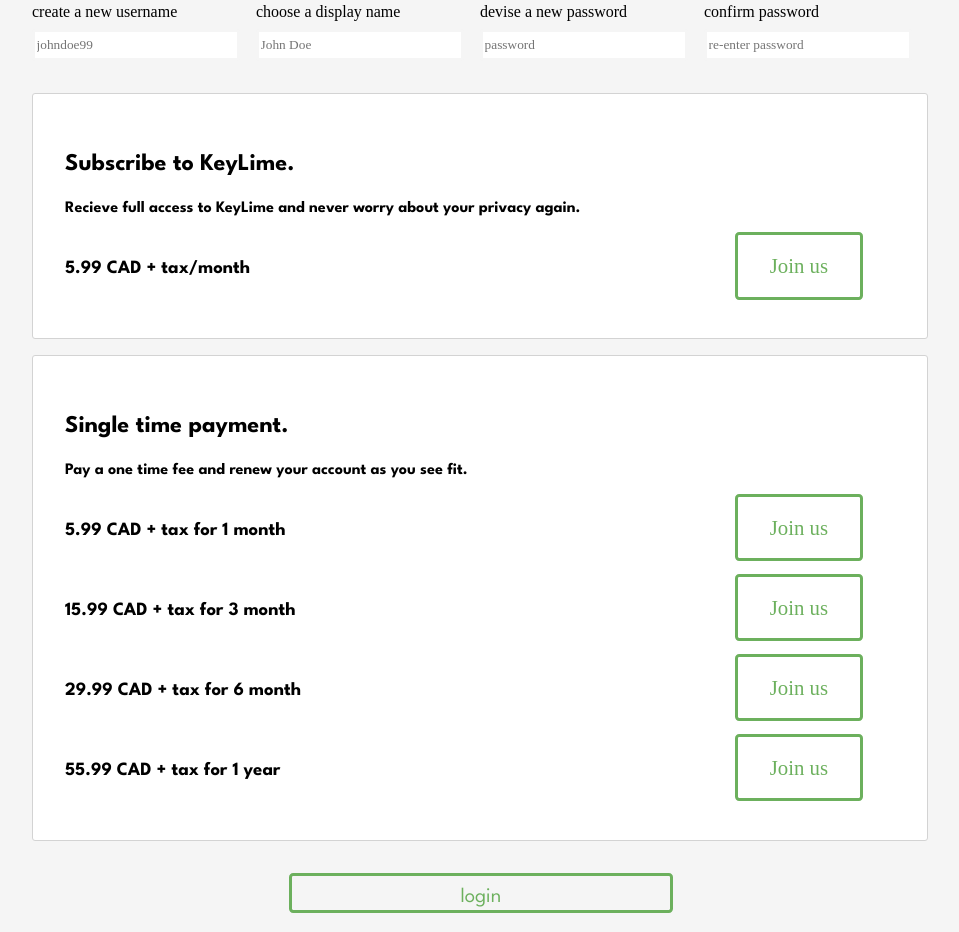
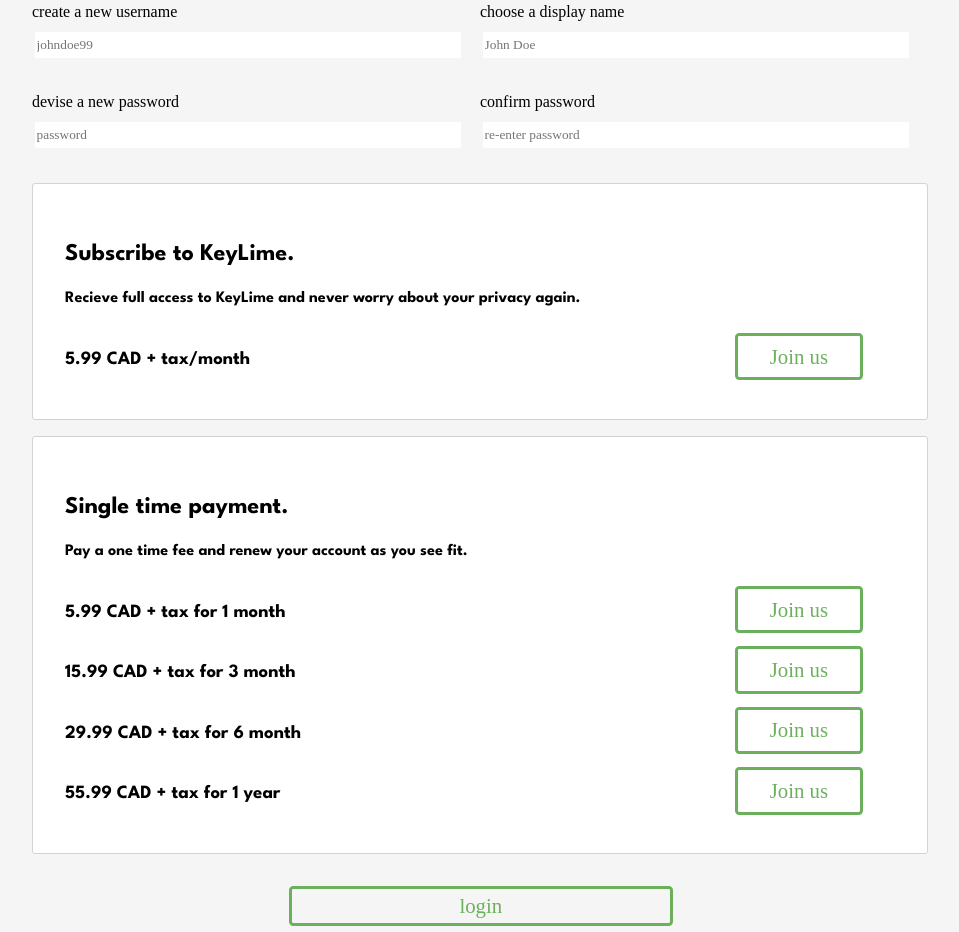
Before and after one commit to ali-rasheed/KeyLime, a plain HTML site: page index.html in a window 1280 px wide. Shown: the part 507-1439 px from the top of the page, without its empty margins (160-1119 px from the left). Drawn offline with Linux system fonts and the light colour scheme; files whose address does not match are found by name; a web font is replaced by a local one.

Commit message:
height and font-weight adjustment

```diff
--- a/css/grid.css
+++ b/css/grid.css
@@ -159,6 +159,9 @@
     align-items: center;
 
 }
+#new-user-form div{
+flex-wrap: wrap;    flex-basis: 50%;
+}
 /* -------------media queries-------------- */
 @media screen and (max-width:1300px) {
     aside {
@@ -185,6 +188,7 @@
     }
     #new-user-form div{
         flex-grow: 1;
+        flex-basis: 50%;
     }
 section.new-user{
     padding: 15vw;
--- a/css/styles.css
+++ b/css/styles.css
@@ -164,7 +164,8 @@
 }
 
 .text-container {
-  min-height: 5rem;
+  /* height: ; */
+  min-height: 100%;
 }
 
 .grid-div {
@@ -386,7 +387,7 @@
 
 .button-link,
 button {
-  font-weight: 400;
+  font-weight: 500;
   font-size: 1.3rem;
   display: inline-block;
   padding: 0.3rem 2rem;
@@ -397,6 +398,7 @@
   transition-duration: 0.5s;
   border: 3.5px solid var(--primary-highlight-color);
   border-radius: 0.2em;
+  font-family: var(--secondary-font);
 }
 
 .button-link:hover,
@@ -409,8 +411,8 @@
   flex-grow: 1;
   color: var(--primary-highlight-color);
   border: solid 3.5px var(--primary-highlight-color);
-  font-family: var(--primary-font);
-  font-weight: 400;
+  /* font-family: var(--primary-font); */
+  font-weight: 500;
   /* font-size: 1rem; */
   margin: 0.2rem;
   border-radius: 0.2em;
```
